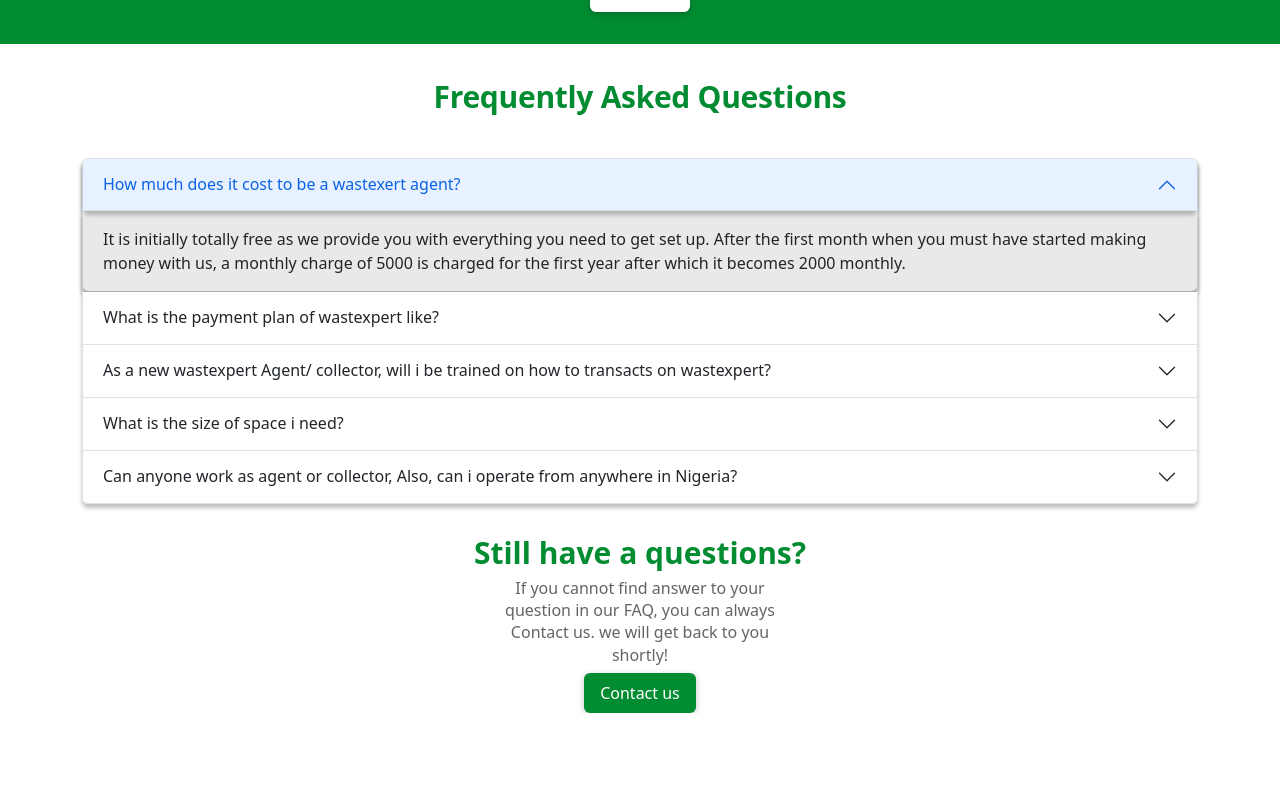
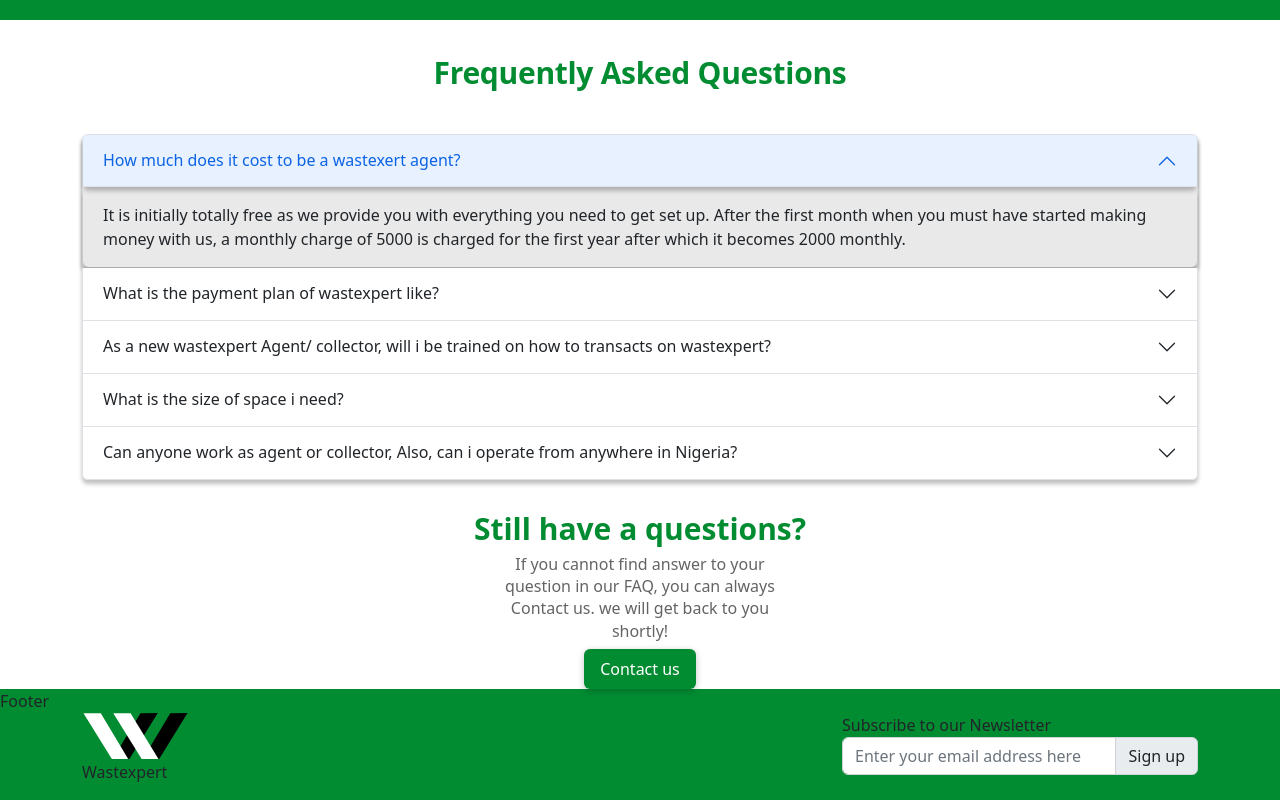
Before and after one commit to walexy026/WasteXpert, a React (Create React App) app: page / in a window 1280 px wide. Shown: the part 3017-3817 px from the top of the page. Before the commit the page ends 3730 px from the top, so only its background shows below. Built offline with nearby package versions, Linux system fonts and the light colour scheme.

Commit message:
started footer

```diff
--- /dev/null
+++ b/src/Components/Footer/Footer.css
@@ -0,0 +1,3 @@
+.footer {
+  background-color: #028C32;
+}/*# sourceMappingURL=Footer.css.map */
--- a/src/Components/Footer/Footer.jsx
+++ b/src/Components/Footer/Footer.jsx
@@ -0,0 +1,32 @@
+import React from 'react'
+import { Col, Container, Row, Form, InputGroup } from 'react-bootstrap';
+import './Footer.scss'
+import WasteXpertLogo from '../../Assets/footerLogo.svg'
+
+const Footer = () => {
+  return (
+    <div className='footer'>Footer
+        <Container>
+<Row>
+    <Col md={8}>
+    <img src={WasteXpertLogo} alt="WasteXpertLogo" />
+    <p>Wastexpert</p>
+    </Col>
+    <Col md={4}>
+    Subscribe to our Newsletter
+    <InputGroup className="mb-3">
+        <Form.Control
+          placeholder="Enter your email address here"
+          aria-label="Enter your email address here"
+          aria-describedby="basic-addon2"
+        />
+        <InputGroup.Text id="basic-addon2">Sign up</InputGroup.Text>
+      </InputGroup>
+    </Col>
+</Row>
+        </Container>
+    </div>
+  )
+}
+
+export default Footer
--- /dev/null
+++ b/src/Components/Footer/Footer.scss
@@ -0,0 +1,3 @@
+.footer{
+    background-color: #028C32;
+}
--- a/src/Components/TreasureHome/TreasureHome.jsx
+++ b/src/Components/TreasureHome/TreasureHome.jsx
@@ -14,7 +14,7 @@
 
       <Container>
         <Row >
-            <Col className=" m-3 treasureCol">
+            <Col className=" m-1 treasureCol">
           <Card className="treasurecard" style={{ width: "15rem" }}>
             <Card.Img  src={Treasurecan} />
             <Card.Body>
--- a/src/Pages/Homepage/Homepage.jsx
+++ b/src/Pages/Homepage/Homepage.jsx
@@ -11,6 +11,7 @@
 import Testimonials from "../../Components/Testimonials/Testimonials";
 import TreasureHome from "../../Components/TreasureHome/TreasureHome";
 import FAQ from "../../Components/FAQ/FAQ";
+import Footer from "../../Components/Footer/Footer";
 
 const Homepage = () => {
   return (
@@ -78,6 +79,7 @@
       <Testimonials/>
       <TreasureHome/>
       <FAQ/>
+      <Footer/>
     </div>
   );
 };
```
Also changed, not shown: 1 other file (tests, documents, lock files or other folders).
